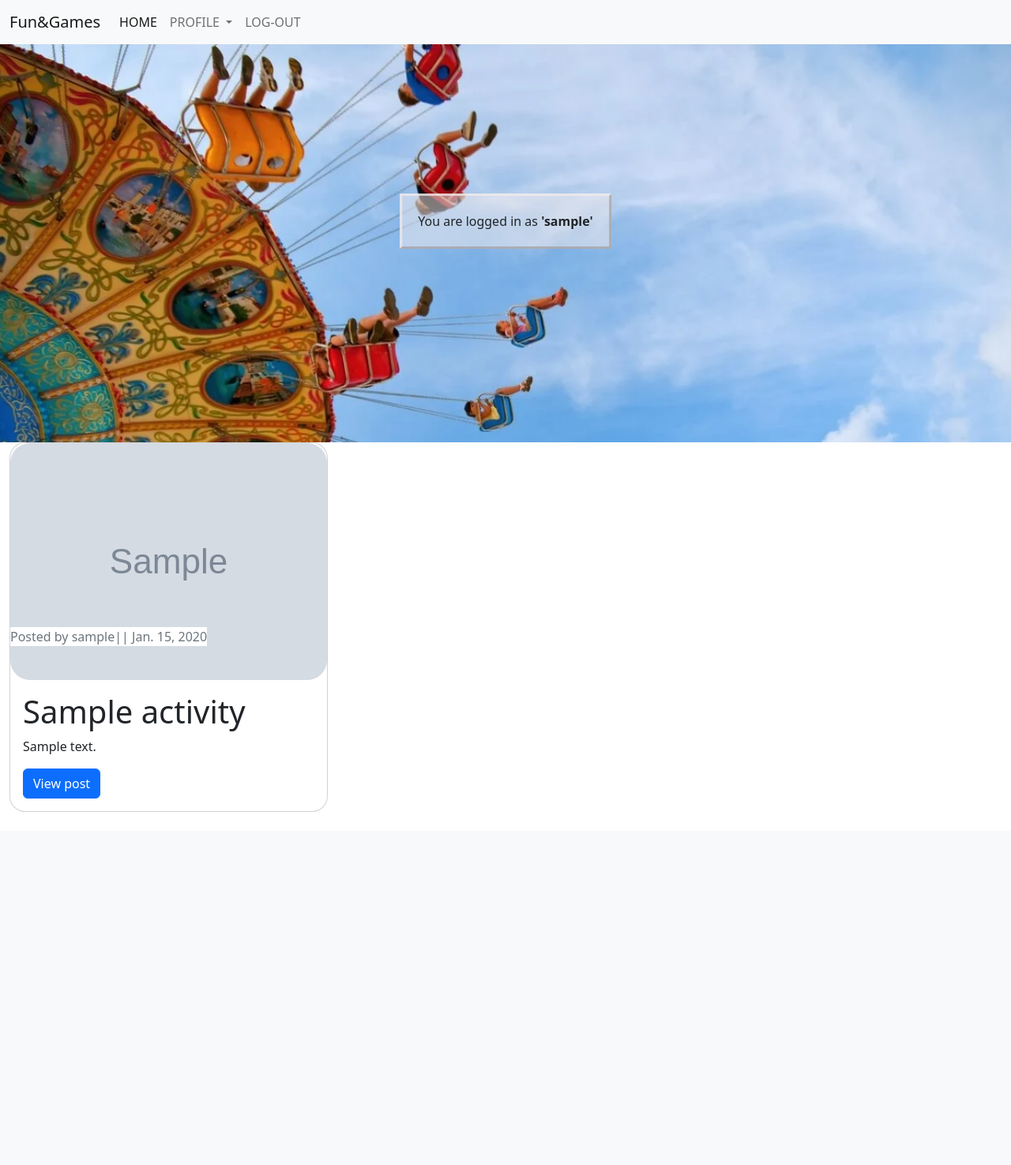
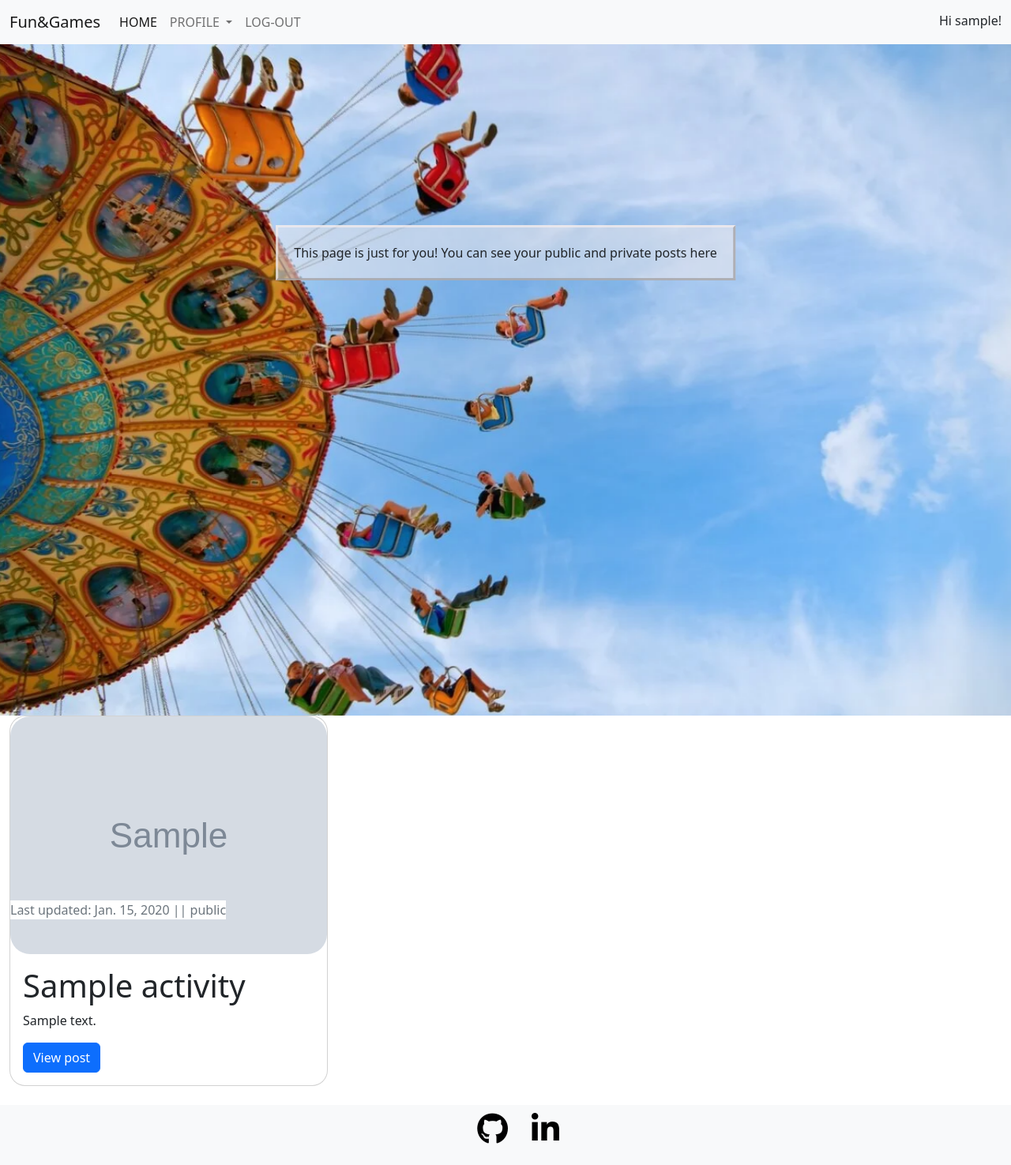
Before and after one commit to AsiaWi/fun_and_games, a Django app: page /profile/ in a window 1280 px wide. Shown: the whole page at 79% size. Before the commit the page ends 1028 px from the top, so only its background shows below. Run offline with Django 4.2, Linux system fonts and the light colour scheme; a user stored in the database is signed in; tables that the repository leaves empty hold one stand-in row (values such as "Sample post"); grey boxes marked "Sample" are stand-in pictures; some libraries are stand-ins or nearby versions.

Commit message:
Add page pagination to index.html for better ux

```diff
--- a/playground/templates/playground/profile_wall.html
+++ b/playground/templates/playground/profile_wall.html
@@ -8,7 +8,7 @@
     <div class="hero-container">
         <img src="/static/media/hero_img.webp" alt="a carousel photo with people having fun" class="hero-image">
         <div class="overlay">
-            <span>You are logged in as <strong>'{{request.user.username }}'</strong><span>
+            <span>This page is just for you! You can see your public and private posts here<span>
         </div>
     </div>
 </div>
@@ -21,8 +21,7 @@
                     <img id='card-img' src="{{ activity.featured_image.url }}" class="card-img-top"
                         alt="{{ activity.image_alt }}">
                     <div class="overlay-text">
-                        <span class="card-text text-muted">Posted by {{ activity.author}}||
-                            {{ activity.date_created.date}}</span>
+                        <span class="card-text text-muted">Last updated: {{ activity.date_updated.date}} || {{activity.privacy}} </span>
                     </div>
                     <div class="card-body">
                         <h1 class="card-title">{{ activity.title }}</h1>
@@ -34,6 +33,35 @@
             {% endif %}
             {% endfor %}
         </div>
+         {% if is_paginated %}
+  <nav aria-label="Page navigation" class="justify-content-center pagination">
+    <ul class="pagination justify-content-center">
+      {% if page_obj.has_previous %}
+        <li class="page-item">
+          <a class="page-link" href="?page=1" tabindex="-1">First</a>
+        </li>
+        <li class="page-item">
+          <a class="page-link" href="?page={{ activities.previous_page_number }}">Previous</a>
+        </li>
+      {% endif %}
+
+      {% for page in page_obj.paginator.page_range %}
+        <li class="page-item{% if page == activities.number %} active{% endif %}">
+          <a class="page-link" href="?page={{ page }}">{{ page }}</a>
+        </li>
+      {% endfor %}
+
+      {% if page_obj.has_next %}
+        <li class="page-item">
+          <a class="page-link" href="?page={{ activities.next_page_number }}">Next</a>
+        </li>
+        <li class="page-item">
+          <a class="page-link" href="?page={{ activities.paginator.num_pages }}">Last</a>
+        </li>
+      {% endif %}
+    </ul>
+  </nav>
+  {% endif %}
     </div>
 
 
--- a/playground/views.py
+++ b/playground/views.py
@@ -3,7 +3,6 @@
 from .models import Activity, Comment
 from django.contrib.auth.mixins import LoginRequiredMixin, UserPassesTestMixin
 from .forms import ActivityForm, CommentForm
-from django.urls import reverse_lazy
 from django.http import HttpResponseRedirect
 from django.urls import reverse
 from django.shortcuts import get_object_or_404
@@ -62,7 +61,7 @@
 class DisplayActivityList(ListView):
     model = Activity
     template_name = 'playground/index.html'
-    #paginate_by = 3
+    paginate_by = 3
     context_object_name = 'activities'
 
 
--- a/static/css/style.css
+++ b/static/css/style.css
@@ -58,8 +58,7 @@
    /* profile_wall and index styling hero image */
    .hero-container {
     width: 100%;
-    overflow: hidden; */
-    position: relative;
+    overflow: hidden;
    }
    .hero-image {
     width: 100%;
@@ -70,7 +69,7 @@
    }
    .overlay {
     position: absolute;
-    top: 35%;
+    top: 40%;
     left: 50%;
     transform: translate(-50%, -50%);
     background-color: rgba(245, 237, 237, 0.5);
@@ -95,7 +94,13 @@
     background-color: white;
    }
 
+#custom-pagination {
+  color: black;
+}
 
+#custom-pagination:active {
+  background-color: gray;
+}
    /* for small to medium screen sizes from 500px wide and down */
 @media screen and (max-width: 500px) {
   .overlay-text {
@@ -104,9 +109,10 @@
 }
    /* for medium to large screen sizes from 900px wide and down */
    @media screen and (min-width: 900px) {
-    .position-styling {
+    /* .position-styling {
       position: absolute;
-      top: 70%;
+      top: 74%;
+      bottom:80%; */
     }
 
    }
@@ -121,3 +127,17 @@
    }
 
    }
+   /* comments section link */
+   .comments-section {
+    text-decoration: none;
+    color: black;
+   }
+
+   .comments-section:hover {
+    color:blue;
+   }
+
+   #hover:hover {
+    background-color: aqua;
+
+   }
--- a/templates/base.html
+++ b/templates/base.html
@@ -22,6 +22,7 @@
         {% block content %}
 
         {% endblock content %}
+
     </main>
     {% include 'includes/footer.html' %}
     <script>
--- a/templates/includes/footer.html
+++ b/templates/includes/footer.html
@@ -1,5 +1,5 @@
 {% load static %}
-<footer>
+<footer class="bg-light">
     <ul>
         <li>
             <a href="https://github.com/AsiaWi" target="_blank" title="Opens in new tab"
--- a/templates/includes/header.html
+++ b/templates/includes/header.html
@@ -1,6 +1,5 @@
 {% load static %}
 <header>
-  <nav>
     <nav class="navbar navbar-expand-lg navbar-light bg-light">
       <div class="container-fluid">
         <a class="navbar-brand" href="{% url 'index' %}">Fun&Games</a>
@@ -34,9 +33,11 @@
 
           </ul>
         </div>
+        {% if user.is_authenticated %}
+        <p class="p-0 mb-1">Hi {{request.user.username}}!</p>
+        {% endif %}
       </div>
     </nav>
-  </nav>
   <div class="container-fluid">
     <div class="row">
       {% for message in messages %}
```
Also changed, not shown: playground/templates/playground/index.html (+36 -0 lines), playground/templates/playground/view_activity_details.html (+5 -3 lines).
